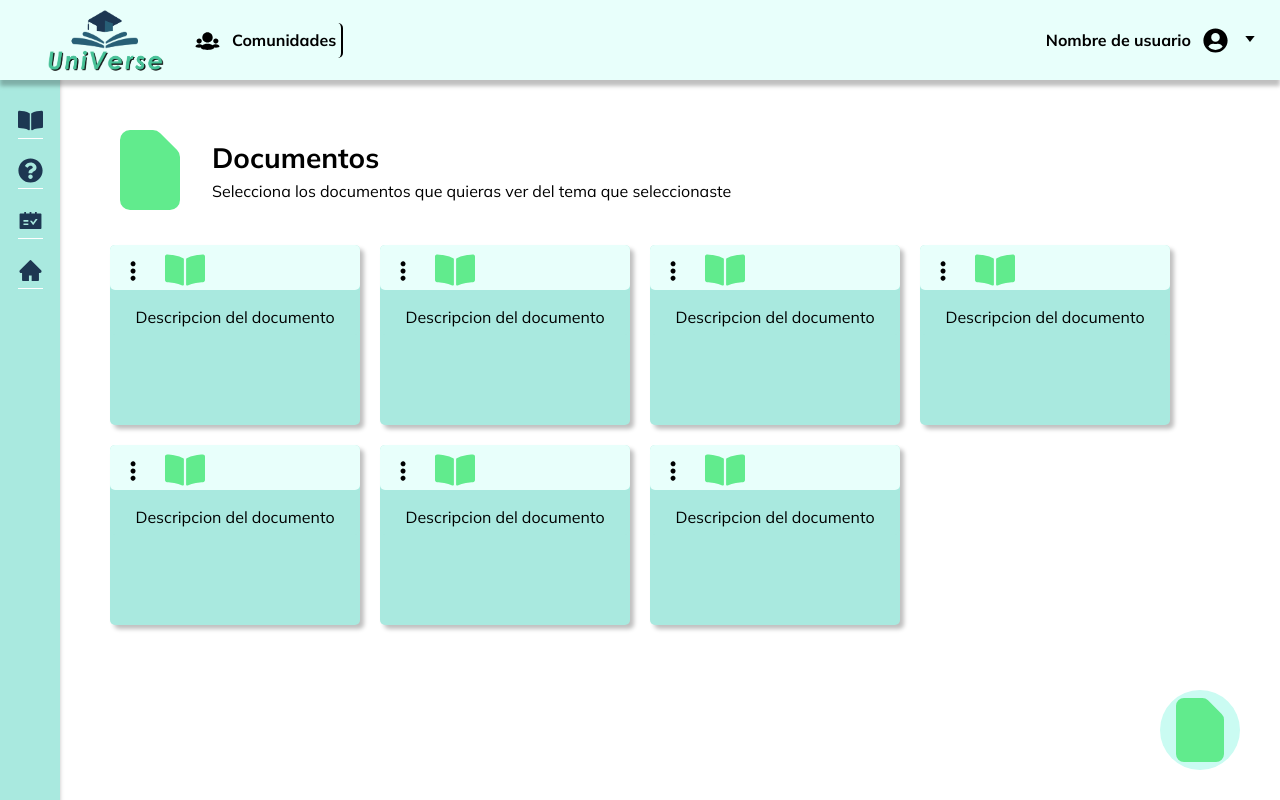
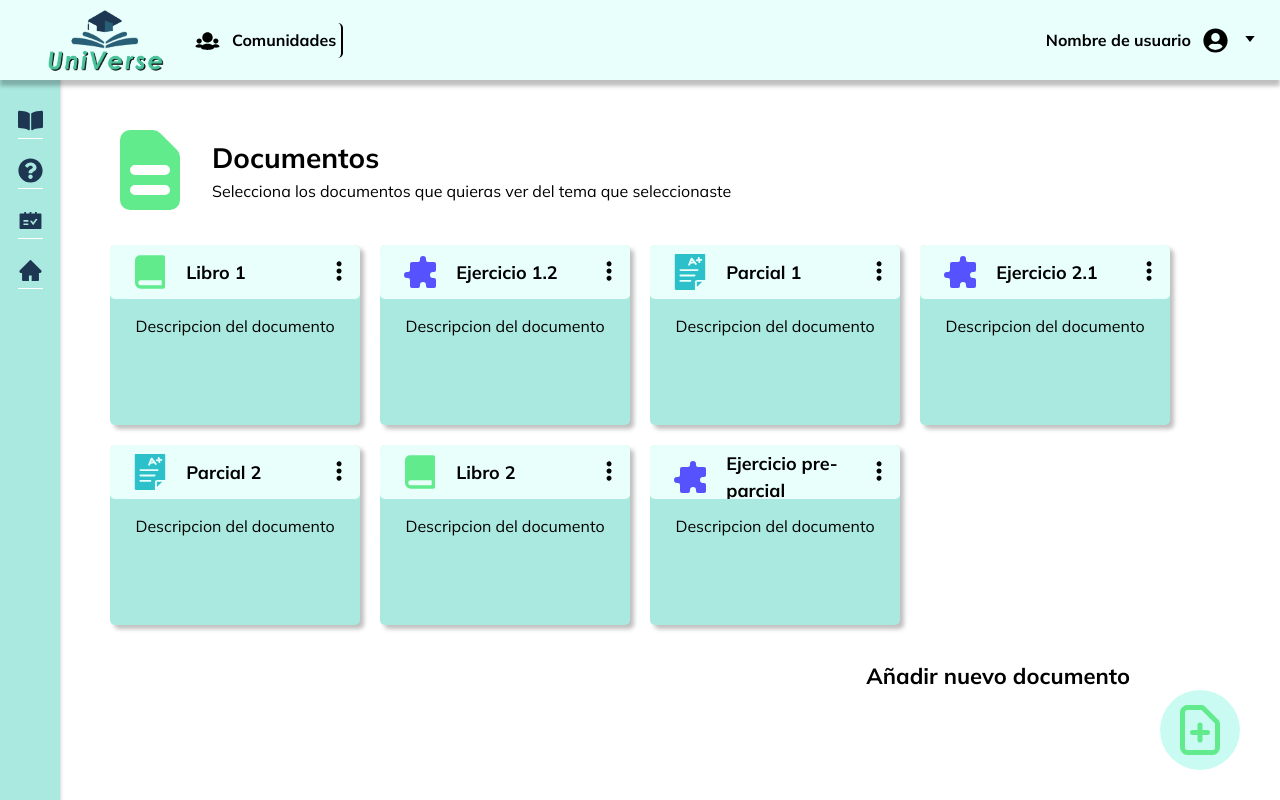
Before and after one commit to juandp1/UniVerse-Frontend, a Next.js app in the folder universe/: page /DocumentosTema in a window 1280 px wide. Built offline with nearby package versions, Linux system fonts and the light colour scheme.

Commit message:
Pagina documentos con estilo

```diff
--- a/universe/Component/TarjetaDocumento.tsx
+++ b/universe/Component/TarjetaDocumento.tsx
@@ -1,8 +1,11 @@
 import { useState } from "react";
+import { ReactSVG } from 'react-svg';
 import { useRouter } from 'next/router';
 import style from "/styles/TarjetaDocumentoStyles.module.css";
 import * as FaIcon from 'react-icons/fa';
 import * as SiIcon from 'react-icons/sl';
+import * as RiIcon from 'react-icons/ri';
+import * as HiIcon from 'react-icons/hi';
 import Link from "next/link";
 
 
@@ -20,18 +23,36 @@ interface Props {
     idDocument: number
     DocumentName: string;
     descripcion: string;
+    docType: string;
 
     //editar: (id:number, nameDocumento: string, descripcion: string) => void;
 
 }
 
-function TarjetaDocumento({ idDocument, DocumentName, descripcion}: Props){
+function TarjetaDocumento({ idDocument, DocumentName, descripcion, docType }: Props) {
     const [optionsActive, setOptionsActive] = useState(false)
     const stateOptionsActive = () => setOptionsActive(!optionsActive)
     return (
         <>
             <div className={style.tarjeta_Temas}  >
                 <div className={style.tarjeta_Temas_Color}>
+                    <div className="flex space-x-3 items-center">
+                        {
+                            docType === "ejercicio" ? <HiIcon.HiPuzzle size={"40px"} color="#5653FE" /> :
+                                docType === "examen" ? <ReactSVG src={'/images/Exam.svg'} beforeInjection={(svg) => {
+                                    svg.setAttribute('style', 'width: 40px; height: 40px; fill: #2CC0CA;');
+                                }} /> :
+
+                                    docType === "libro" ? <RiIcon.RiBookFill size={"40px"} color="#61EB8D" /> :
+                                        <FaIcon.FaFile size={"40px"} color="#61EB8D" /> // icono por defecto para otros tipos de documento
+                        }
+
+                    </div>
+                    <div className="flex space-x-3 items-center">
+                        <h5 className={style.titulo_Documento}> {DocumentName}</h5>
+                    </div>
+
+                    <div className="space-y-3">
                         <SiIcon.SlOptionsVertical onClick={stateOptionsActive} size={"20px"} className="absolute top-2 left-30 hover:bg-light_blue_hover w-auto h-auto p-2 rounded-md" />
                         {optionsActive ? (
                             <div className='desplegableOptions divide-y left-30'>
@@ -49,6 +70,9 @@ function TarjetaDocumento({ idDocument, DocumentName, descripcion}: Props){
                         ) : null
 
                         }
+
+                    </div>
+
                 </div>
 
                 <div className={style.tarjeta_select}>
@@ -57,10 +81,6 @@ function TarjetaDocumento({ idDocument, DocumentName, descripcion}: Props){
                 </div>
 
                 <div className={style.tarjeta_icono}>
-
-                    <div className="grid justify-items-center">
-                        <FaIcon.FaBookOpen size={"40px"} color="#61EB8D" />
-                    </div>
                 </div>
 
 
--- a/universe/pages/DocumentosTema.tsx
+++ b/universe/pages/DocumentosTema.tsx
@@ -59,30 +59,35 @@ export default function DocumentosTema() {
                 <div className="principal_Content">
 
                     <div className="flex items-center justify-start space-x-3">
-                        <HiIcon.HiDocument size={"100px"} color={colorIcon} />
+                        <HiIcon.HiDocumentText size={"100px"} color={colorIcon} />
                         <div style={{ display: 'flex', flexDirection: 'column' }}>
                             <h2 style={{ alignSelf: 'flex-start' }}>Documentos</h2>
                             <h5 style={{ alignSelf: 'flex-start' }}>Selecciona los documentos que quieras ver del tema que seleccionaste</h5>
                         </div>
                     </div>
-                    <div className="flex flex-wrap "  style={{marginTop: '15px'}}>
+                    <div className="flex flex-wrap " style={{ marginTop: '15px' }}>
                         {/*Temas.map((item,index)=>{
                             return(
                                 <TarjetaTemas name={item.nombreTema} ruta={"/DocumentosTema"}></TarjetaTemas>
                             )
                         })
                         */}
-                        <TarjetaDocumento idDocument={1} DocumentName="Libro serway" descripcion="Descripcion del documento"></TarjetaDocumento>
-                        <TarjetaDocumento idDocument={2} DocumentName="Libro serway" descripcion="Descripcion del documento"></TarjetaDocumento>
-                        <TarjetaDocumento idDocument={3} DocumentName="Libro serway" descripcion="Descripcion del documento"></TarjetaDocumento>
-                        <TarjetaDocumento idDocument={4} DocumentName="Libro serway" descripcion="Descripcion del documento"></TarjetaDocumento>
-                        <TarjetaDocumento idDocument={5} DocumentName="Libro serway" descripcion="Descripcion del documento"></TarjetaDocumento>
-                        <TarjetaDocumento idDocument={6} DocumentName="Libro serway" descripcion="Descripcion del documento"></TarjetaDocumento>
-                        <TarjetaDocumento idDocument={7} DocumentName="Libro serway" descripcion="Descripcion del documento"></TarjetaDocumento>
+                        <TarjetaDocumento idDocument={1} DocumentName="Libro 1" descripcion="Descripcion del documento" docType={"libro"}></TarjetaDocumento>
+                        <TarjetaDocumento idDocument={2} DocumentName="Ejercicio 1.2" descripcion="Descripcion del documento" docType={"ejercicio"}></TarjetaDocumento>
+                        <TarjetaDocumento idDocument={3} DocumentName="Parcial 1" descripcion="Descripcion del documento" docType={"examen"}></TarjetaDocumento>
+                        <TarjetaDocumento idDocument={4} DocumentName="Ejercicio 2.1" descripcion="Descripcion del documento" docType={"ejercicio"}></TarjetaDocumento>
+                        <TarjetaDocumento idDocument={5} DocumentName="Parcial 2" descripcion="Descripcion del documento" docType={"examen"}></TarjetaDocumento>
+                        <TarjetaDocumento idDocument={6} DocumentName="Libro 2" descripcion="Descripcion del documento" docType={"libro"}></TarjetaDocumento>
+                        <TarjetaDocumento idDocument={7} DocumentName="Ejercicio pre-parcial" descripcion="Descripcion del documento" docType={"ejercicio"}></TarjetaDocumento>
                     </div>
+                    <div className="corner_Content">
+                    <div className="flex items-center justify-end space-x-3">
 
-                    <div className="button_crear" onClick={toggle}>
-                        <HiIcon.HiDocument size={'80px'} color={colorIcon} />
+                        <h3>Añadir nuevo documento</h3>
+                        <div className="button_crear" onClick={toggle}>
+                            <HiIcon.HiOutlineDocumentAdd size={'60px'} color={colorIcon} />
+                        </div>
+                        </div>
                     </div>
                 </div>
                 {/**aqui empieza el formulario que aparecera sobre todo el contenido de la pagina en ese momento */}
--- a/universe/styles/TarjetaDocumentoStyles.module.css
+++ b/universe/styles/TarjetaDocumentoStyles.module.css
@@ -7,18 +7,32 @@
     border-radius: 5px;
     transition: 850ms;
     justify-content: center;
-    margin:10px
+    margin:10px;
 
 }
 .tarjeta_Temas_Color{
+    display: grid;
     position: relative;
+    grid-template-columns: 25% 60% 15%;
+    width: 100%;
+    height: 30%;
     background-color: #E8FFFB;
-    width: 100%;
-    height:25%;
+    padding: 5px;
+    padding-left: 20px;
+    align-items: center;
+    justify-content: flex-start;
+    word-wrap: break-word;
     border-radius: 5px;
-    padding: 5px;
+}
 
+.titulo_Documento{
+    /*Texto normal negrilla*/
+        color: #000000;
+        font-weight: 700;
+        font-family: 'Mulish', sans-serif;
+        font-size: 18px;
 }
+
 .tarjeta_icono{
     position:relative;
     width: 60%;
--- a/universe/styles/globals.css
+++ b/universe/styles/globals.css
@@ -314,3 +314,15 @@ button {
   padding: 4px 8px;
   cursor: pointer;
 }
+
+
+.corner_Content{
+  position: relative;
+  height: 20%;
+  width: 100%;
+  padding-top: 25px;
+  padding-left: 100px;
+  padding-right: 150px;
+  justify-content: right;
+  align-items: center;
+}
```
Also changed, not shown: universe/public/images/Exam.svg (added). Lines whose indentation alone changed are shown as unchanged.
